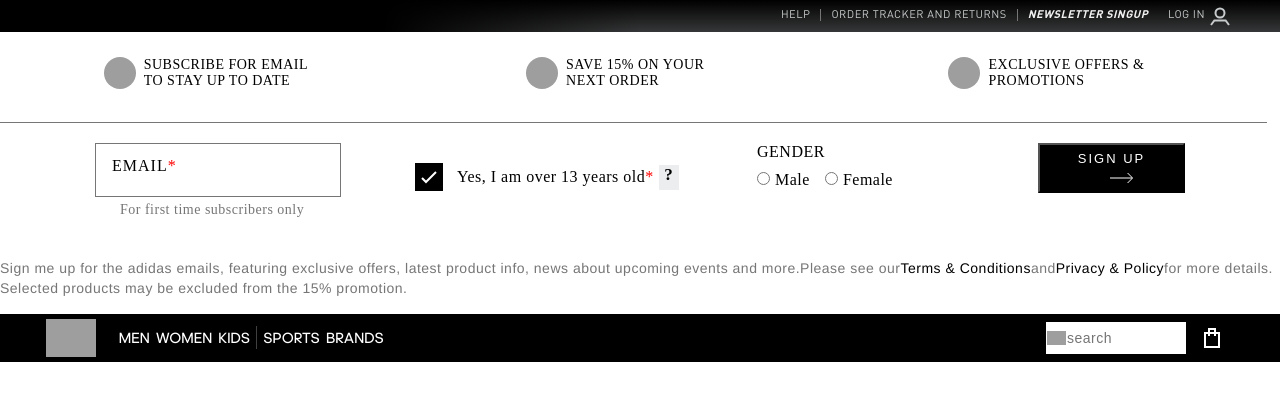
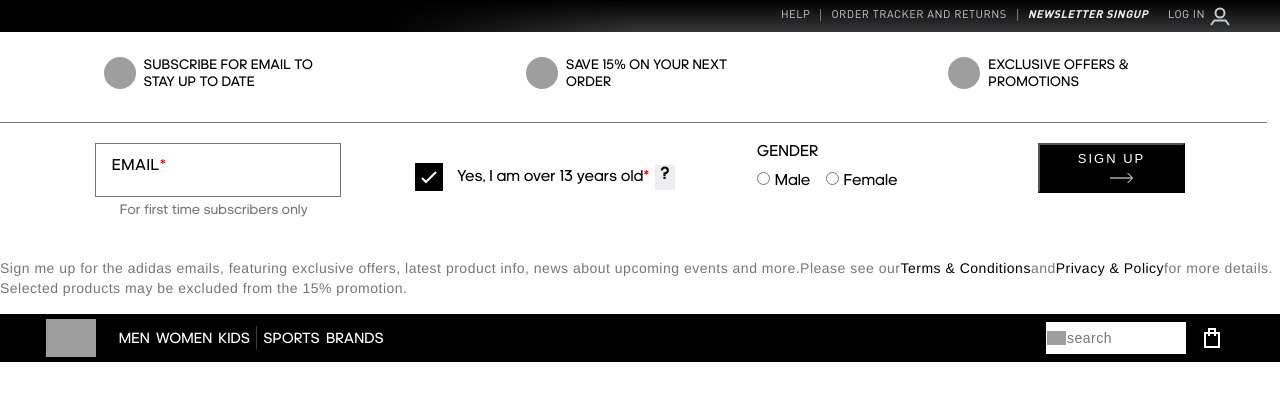
Before and after one commit to hrla29-housestark/NavigationDetail, a React app: page / in a window 1280 px wide. Both pictures are taken after a click on the element "NEWSLETTER SINGUP". Shown: the top 400 px of the page. Built offline with nearby package versions, Linux system fonts and the light colour scheme; no server answers; grey boxes are pictures that could not be loaded; the HTML template or start-up script is replaced by a standard one.

Commit message:
Modification for fonts

```diff
--- a/client/src/Components/NewsletterSignUp.jsx
+++ b/client/src/Components/NewsletterSignUp.jsx
@@ -48,7 +48,7 @@ class NewsletterSignUp extends Component {
           </div>
 
           <div className={style.part2}>
-            <form>
+            <form className={style.form}>
               <div className={style.emailInputSection}>
 
                 <div className={style.innerEmail}>
--- a/client/src/bottom.css
+++ b/client/src/bottom.css
@@ -27,6 +27,7 @@
   .itemName {
     font-size: 14px;
     cursor: pointer;
+    font-family: AdineuePRO,Arial, Helvetica, sans-serif;
 
   }
   .itemName:hover {
--- a/client/src/newsletter.css
+++ b/client/src/newsletter.css
@@ -31,6 +31,7 @@
   width: 215px;
   height: 38px;
   font-size: 14px;
+  font-family: AdineuePro,Arial, Helvetica, sans-serif;
 
 }
 .spanImg {
@@ -42,10 +43,11 @@
 .part2 {
   height: 135px;
 }
-form {
+.form {
   display: flex;
   justify-content: center;
   padding: 20px 0;
+  font-family:AdineuePro,Arial, Helvetica, sans-serif;
 }
 .emailInputSection {
   padding-left: 20px;
@@ -68,6 +70,7 @@ form {
   left: 17px;
   top: 14px;
   letter-spacing: 1px;
+  font-family: AdineuePro,Arial, Helvetica, sans-serif;
 }
 .spanLabelInput {
   color: red;
```
